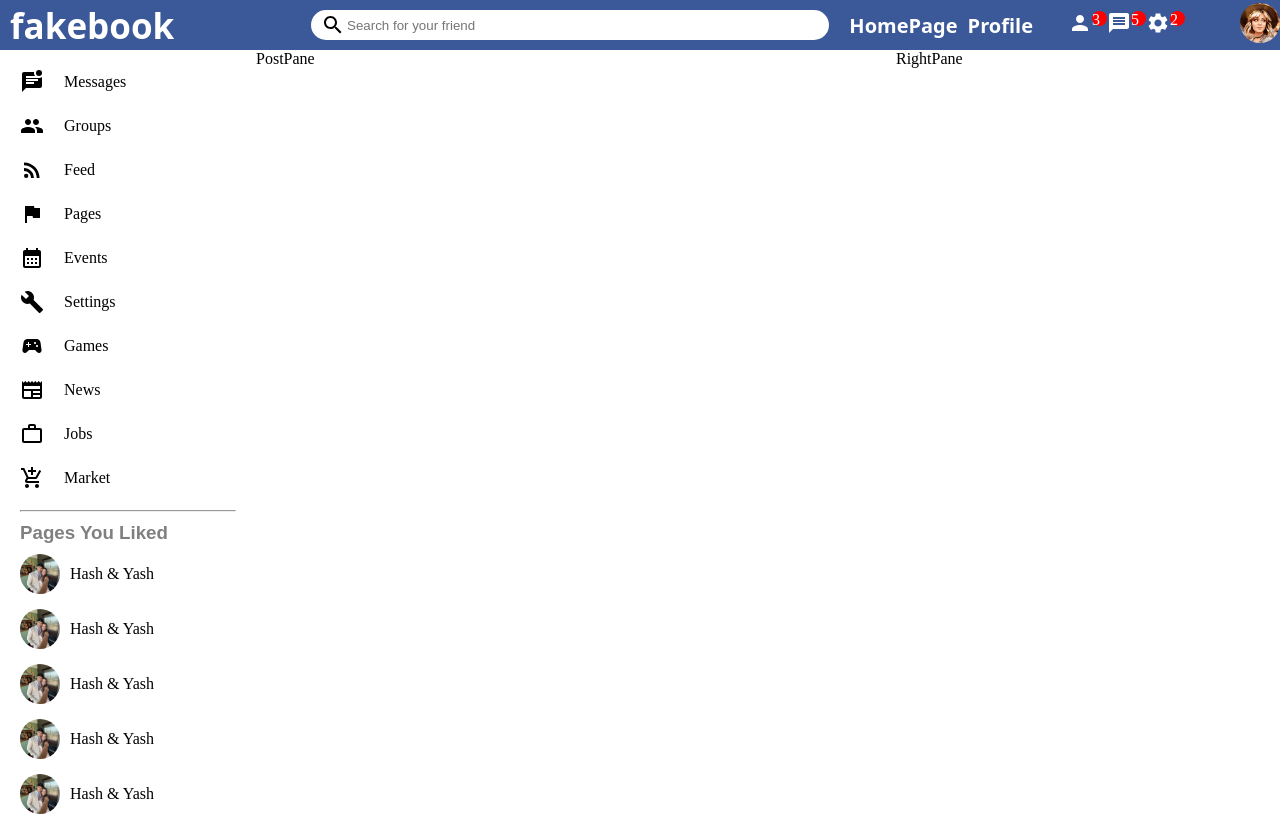
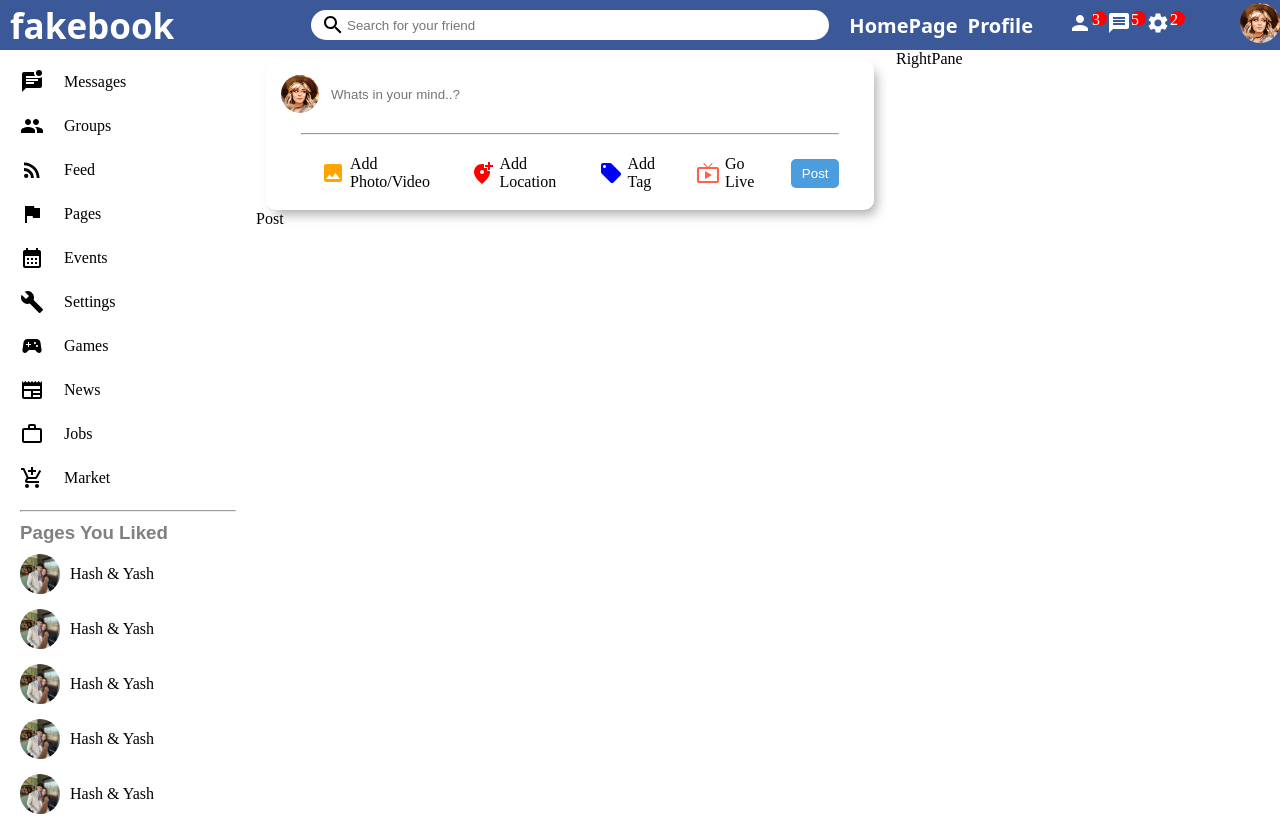
Before and after one commit to Hprasadi98/fakebook, a React (Create React App) app: page / in a window 1280 px wide. Shown: the top 816 px of the page. Built offline with nearby package versions, Linux system fonts and the light colour scheme.

Commit message:
addpost
create add post section in postpane and styling

```diff
--- a/src/components/AddPost/AddPost.js
+++ b/src/components/AddPost/AddPost.js
@@ -0,0 +1,45 @@
+import React from "react";
+import "./addPost.css";
+import InsertPhotoIcon from "@mui/icons-material/InsertPhoto";
+import AddLocationAltIcon from '@mui/icons-material/AddLocationAlt';
+import LocalOfferIcon from '@mui/icons-material/LocalOffer';
+import LiveTvIcon from '@mui/icons-material/LiveTv';
+
+export default function AddPost() {
+  return (
+    <div className="addPost">
+      <div className="addPostContainer">
+        <div className="addPostTop">
+          <img src="/images/1.jpg" alt="" className="addPostPic" />
+          <input
+            placeholder="Whats in your mind..?"
+            type="text"
+            className="addPostInput"
+          />
+        </div>
+        <hr className="postHr" />
+        <div className="addPostBottom">
+          <div className="addPostOptions">
+            <div className="addPostOption">
+              <InsertPhotoIcon htmlColor='orange' className="addPhoto" />
+              <span className="addPostOptionText">Add Photo/Video</span>
+            </div>
+            <div className="addPostOption">
+              <AddLocationAltIcon htmlColor='red' className="addLocation" />
+              <span className="addPostOptionText">Add Location</span>
+            </div>
+            <div className="addPostOption">
+              <LocalOfferIcon htmlColor='blue' className="addTag" />
+              <span className="addPostOptionText">Add Tag</span>
+            </div>
+            <div className="addPostOption">
+              <LiveTvIcon htmlColor='tomato' className="addLive" />
+              <span className="addPostOptionText">Go Live</span>
+            </div>
+          </div>
+          <button className="postButton">Post</button>
+        </div>
+      </div>
+    </div>
+  );
+}
--- a/src/components/AddPost/addPost.css
+++ b/src/components/AddPost/addPost.css
@@ -0,0 +1,62 @@
+.addPostPic {
+  width: 38px;
+  height: 38px;
+  border-radius: 50%;
+  object-fit: cover;
+}
+.addPost {
+  width: 95%;
+  border-radius: 10px;
+  height: 150px;
+  margin-top: 10px;
+  margin-left: 10px;
+  -webkit-box-shadow: 5px 7px 12px -3px rgba(107, 106, 107, 0.59);
+  -moz-box-shadow: 5px 7px 12px -3px rgba(107, 106, 107, 0.59);
+  box-shadow: 5px 7px 12px -3px rgba(107, 106, 107, 0.59);
+}
+.addPostContainer {
+  padding: 15px;
+}
+.addPostTop {
+  display: flex;
+  align-items: center;
+}
+.addPostInput {
+  border: none;
+  width: 80%;
+  margin-left: 10px;
+}
+.addPostInput:focus {
+  outline: none;
+}
+.postHr {
+  margin: 20px;
+}
+.addPostBottom{
+    display: flex;
+    align-items: center;
+    justify-content: space-between;
+}
+.addPostOptions {
+  display: flex;
+  margin-left: 40px;
+}
+.addPostOption {
+  display: flex;
+  align-items: center;
+  margin-right: 20px;
+  cursor: pointer;
+}
+.postButton{
+    border: none;
+    padding: 7px;
+    border-radius: 5px;
+    background-color: rgb(76, 157, 222);
+    color: white;
+    cursor: pointer;
+    margin-right: 20px;
+    width: 50px;
+}
+.addPostOptionText{
+    margin-left: 5px;
+}
--- /dev/null
+++ b/src/components/Post/Post.js
@@ -0,0 +1,8 @@
+import React from 'react'
+import './post.css'
+
+export default function Post() {
+  return (
+    <div>Post</div>
+  )
+}
--- a/src/components/PostPane/PostPane.js
+++ b/src/components/PostPane/PostPane.js
@@ -1,8 +1,13 @@
 import React from 'react'
 import './postPane.css'
+import AddPost from '../AddPost/AddPost'
+import Post from '../Post/Post'
 
 export default function PostPane() {
   return (
-    <div className='postPaneBox'>PostPane</div>
+    <div className='postPaneBox'>
+      <AddPost/>
+      <Post/>
+    </div>
   )
 }
```
Also changed, not shown: src/components/Post/post.css (added).
